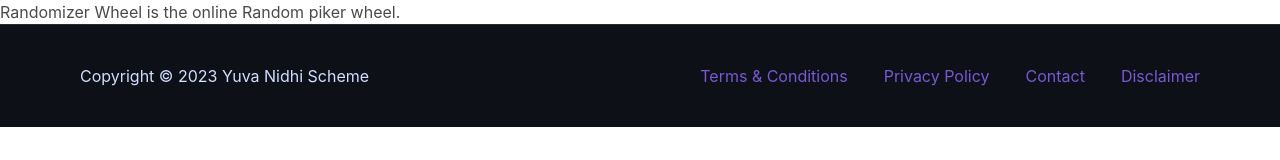
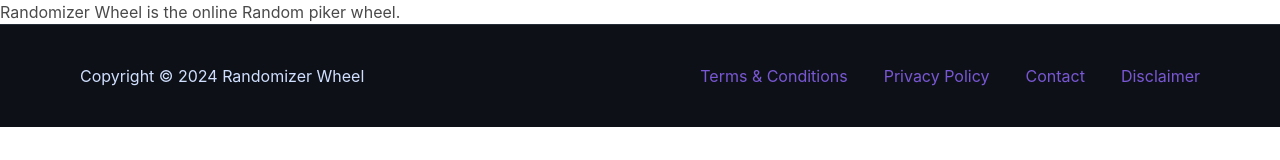
Before and after one commit to harshascode/randomizerwheel.cc-deprecated, a Next.js app: page /about in a window 1280 px wide. Shown: the top 160 px of the page. Built offline with nearby package versions, Linux system fonts and the light colour scheme.

Commit message:
update the copyriht etc

```diff
--- a/components/Footer.tsx
+++ b/components/Footer.tsx
@@ -3,7 +3,7 @@ import Link from "next/link";
 const Footer = () => {
   return (
     <footer className="text-white-800 flex-between body-text w-full gap-y-10 border-t border-black-400 bg-black-100 px-20 py-10 max-md:flex-col">
-      <p>Copyright © 2023 Yuva Nidhi Scheme</p>
+      <p>Copyright © 2024 Randomizer Wheel</p>
       <div className="flex gap-x-9">
         <Link href="/terms">Terms & Conditions</Link>
         <Link href="/privacy-policy">Privacy Policy</Link>
--- a/package.json
+++ b/package.json
@@ -7,7 +7,7 @@
     "build": "next build",
     "start": "next start",
     "lint": "next lint",
-    "postbuild": "next-sitemap"
+    "sitemap": "next-sitemap"
   },
   "dependencies": {
     "@hookform/resolvers": "^3.3.2",
```
